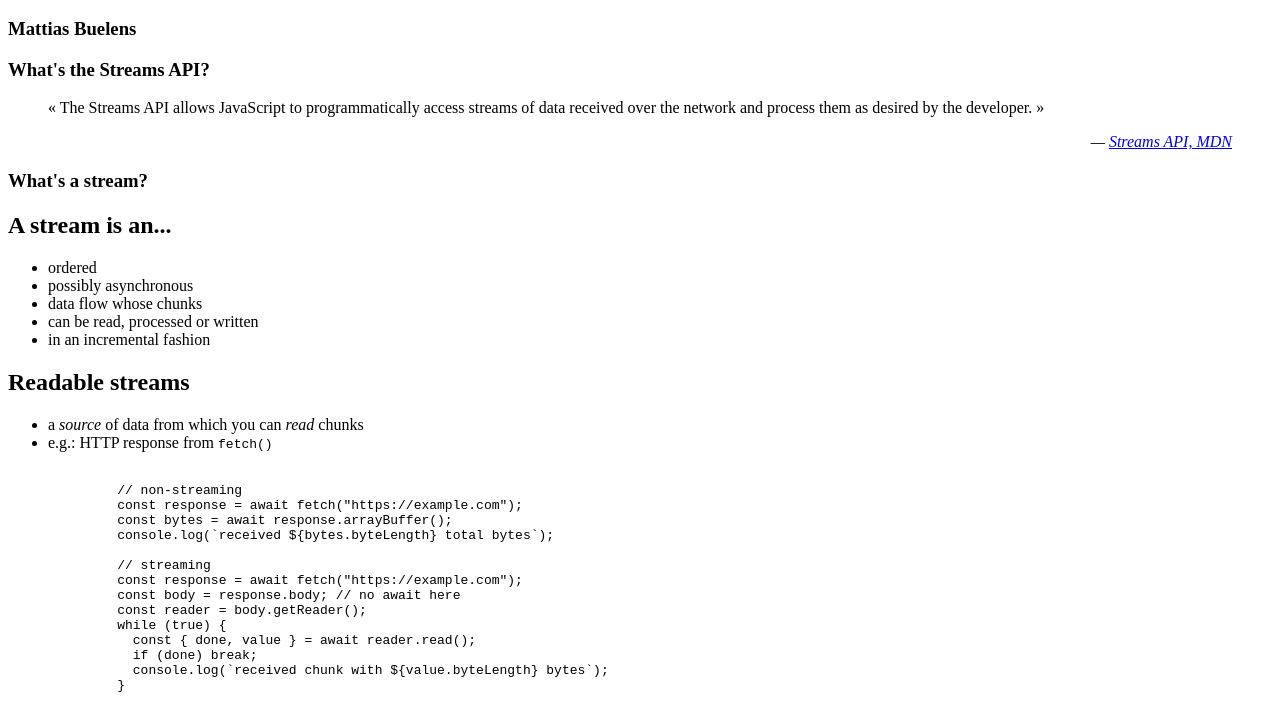
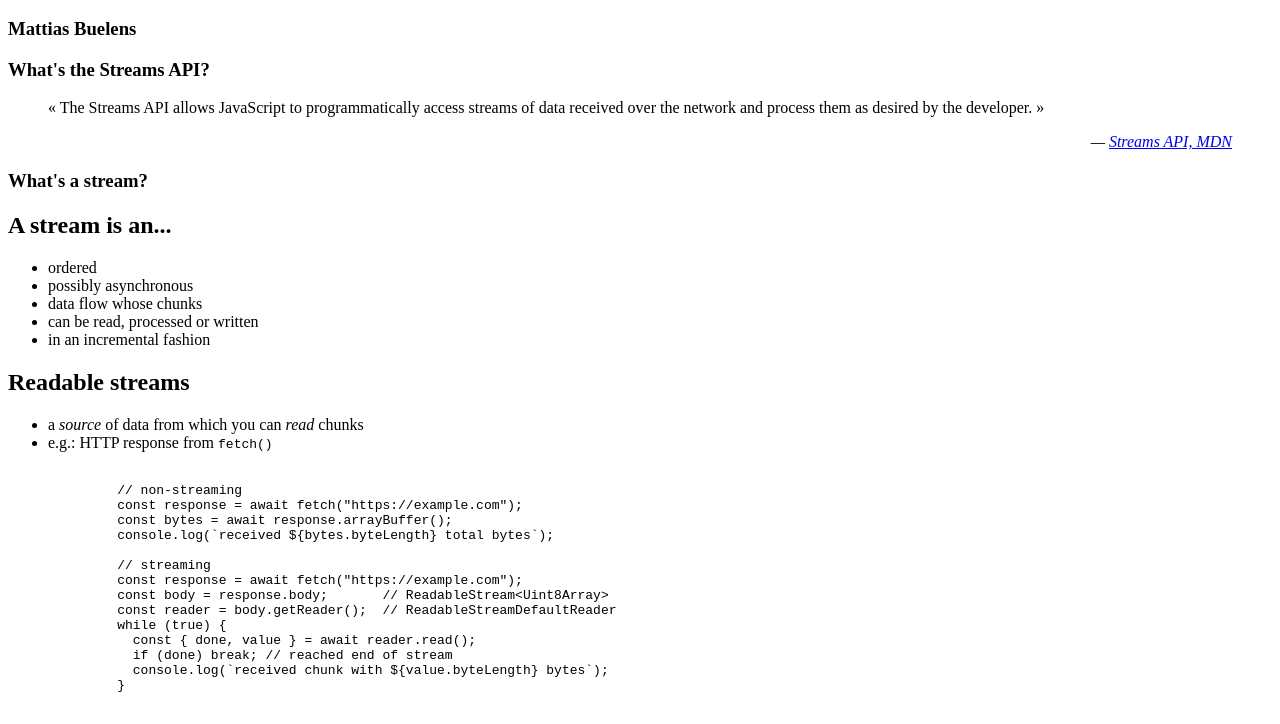
Before and after one commit to MattiasBuelens/web-streams-talk, a website built with Vite: page index.html in a window 1280 px wide. Shown: the part 76-800 px from the top of the page. Built offline with nearby package versions, Linux system fonts and the light colour scheme; what reveal.js would draw is missing.

Commit message:
Add some comments

```diff
--- a/index.html
+++ b/index.html
@@ -109,11 +109,11 @@
 
               // streaming
               const response = await fetch("https://example.com");
-              const body = response.body; // no await here
-              const reader = body.getReader();
+              const body = response.body;       // ReadableStream&lt;Uint8Array&gt;
+              const reader = body.getReader();  // ReadableStreamDefaultReader
               while (true) {
                 const { done, value } = await reader.read();
-                if (done) break;
+                if (done) break; // reached end of stream
                 console.log(`received chunk with ${value.byteLength} bytes`);
               }
             </code></pre>
```
